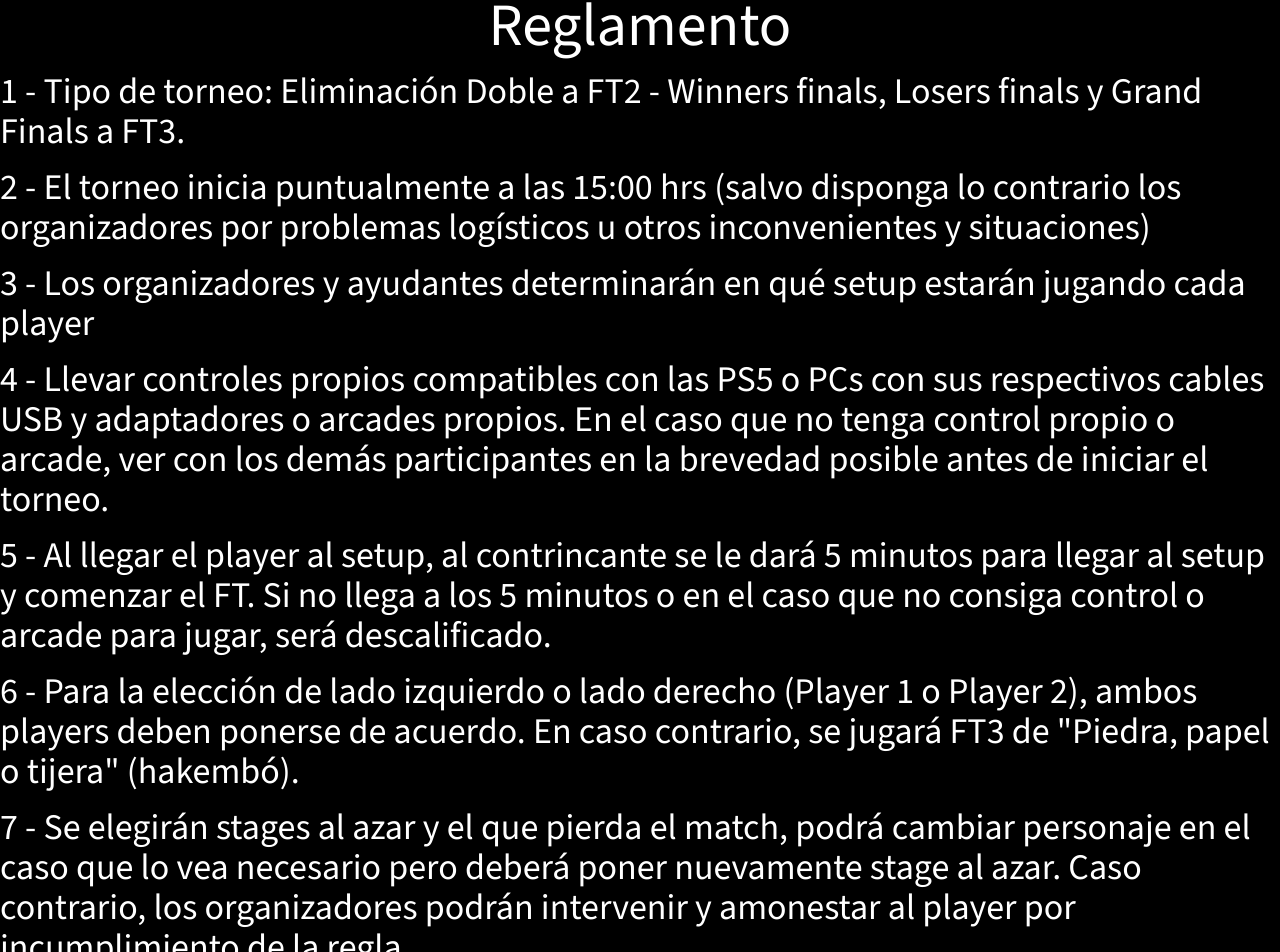
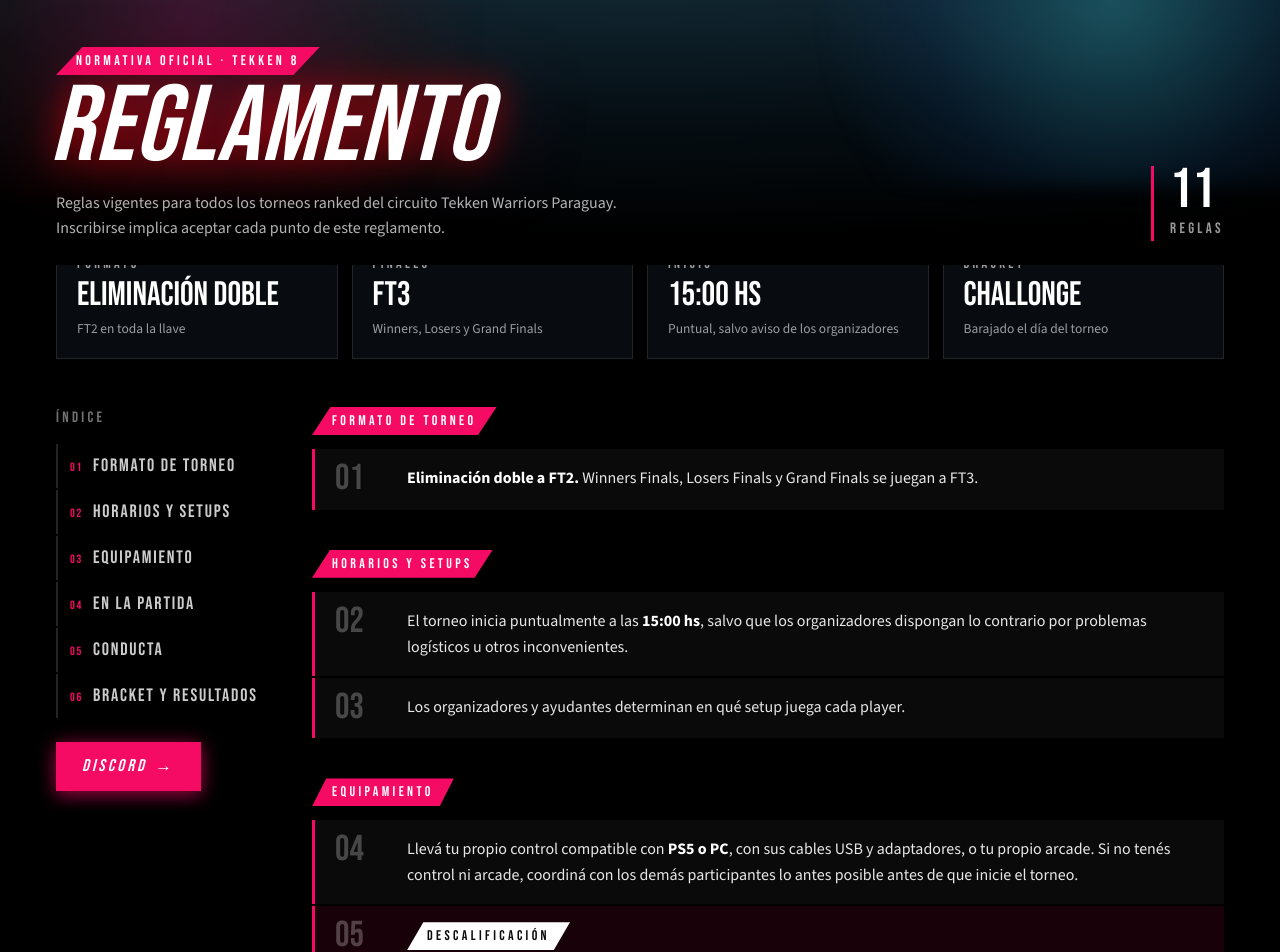
Before and after one commit to twpyhost/TWPY, a Next.js app: page /reglamento in a window 1280 px wide. Shown: the part 113-1065 px from the top of the page. Built offline with nearby package versions, Linux system fonts and the light colour scheme; no server answers.

Commit message:
feat: rebuild Reglamento page on Tekken 8 design tokens

```diff
--- a/src/app/reglamento/page.js
+++ b/src/app/reglamento/page.js
@@ -1,63 +1,270 @@
-import Image from "next/image";
-import SeeRankingButton from "@/components/seeRankingButton";
+import HeroSection from "@/components/ui/HeroSection";
+import RibbonTag from "@/components/ui/RibbonTag";
+import Button from "@/components/ui/Button";
 
-import jin from "@/assets/images/jin-home.webp";
-import kazuya from "@/assets/images/kazuya-home.webp";
+const QUICK_FACTS = [
+  { label: "FORMATO", value: "ELIMINACIÓN DOBLE", detail: "FT2 en toda la llave" },
+  { label: "FINALES", value: "FT3", detail: "Winners, Losers y Grand Finals" },
+  { label: "INICIO", value: "15:00 HS", detail: "Puntual, salvo aviso de los organizadores" },
+  { label: "BRACKET", value: "CHALLONGE", detail: "Barajado el día del torneo" },
+];
 
-export default function Home() {
+const ACCENT_BORDER = {
+  primary: "border-primary-500",
+  cyan: "border-tekken-blue-400",
+};
+
+const SECTIONS = [
+  {
+    id: "r-formato",
+    index: "01",
+    title: "FORMATO DE TORNEO",
+    accent: "primary",
+    rules: [
+      {
+        n: "01",
+        content: (
+          <>
+            <strong className="text-white">Eliminación doble a FT2.</strong> Winners Finals,
+            Losers Finals y Grand Finals se juegan a FT3.
+          </>
+        ),
+      },
+    ],
+  },
+  {
+    id: "r-horarios",
+    index: "02",
+    title: "HORARIOS Y SETUPS",
+    accent: "primary",
+    rules: [
+      {
+        n: "02",
+        content: (
+          <>
+            El torneo inicia puntualmente a las <strong className="text-white">15:00 hs</strong>,
+            salvo que los organizadores dispongan lo contrario por problemas logísticos u otros
+            inconvenientes.
+          </>
+        ),
+      },
+      {
+        n: "03",
+        content: "Los organizadores y ayudantes determinan en qué setup juega cada player.",
+      },
+    ],
+  },
+  {
+    id: "r-equipamiento",
+    index: "03",
+    title: "EQUIPAMIENTO",
+    accent: "primary",
+    rules: [
+      {
+        n: "04",
+        content: (
+          <>
+            Llevá tu propio control compatible con <strong className="text-white">PS5 o PC</strong>,
+            con sus cables USB y adaptadores, o tu propio arcade. Si no tenés control ni arcade,
+            coordiná con los demás participantes lo antes posible antes de que inicie el torneo.
+          </>
+        ),
+      },
+      {
+        n: "05",
+        critical: true,
+        content: (
+          <>
+            Cuando un player llega al setup, su contrincante tiene <strong>5 minutos</strong> para
+            presentarse y comenzar el FT. Si no llega en ese plazo, o no consigue control o arcade
+            para jugar, queda descalificado.
+          </>
+        ),
+      },
+    ],
+  },
+  {
+    id: "r-juego",
+    index: "04",
+    title: "EN LA PARTIDA",
+    accent: "cyan",
+    rules: [
+      {
+        n: "06",
+        content: (
+          <>
+            La elección de lado (<strong className="text-white">Player 1 o Player 2</strong>) se
+            define de común acuerdo. Si no hay acuerdo, se juega un FT3 de piedra, papel o tijera
+            (hakembó).
+          </>
+        ),
+      },
+      {
+        n: "07",
+        content: (
+          <>
+            Los stages se eligen <strong className="text-white">al azar</strong>. Quien pierde el
+            match puede cambiar de personaje si lo considera necesario, pero debe volver a poner
+            stage al azar. De lo contrario, los organizadores pueden intervenir y amonestar al
+            player por incumplimiento.
+          </>
+        ),
+      },
+      {
+        n: "08",
+        content: (
+          <>
+            Solo se permiten los <strong className="text-white">costumes por defecto</strong> del
+            juego. Está prohibido el uso de costumes personalizados.
+          </>
+        ),
+      },
+    ],
+  },
+  {
+    id: "r-conducta",
+    index: "05",
+    title: "CONDUCTA",
+    accent: "primary",
+    rules: [
+      {
+        n: "09",
+        content: (
+          <>
+            Se exige <strong className="text-white">buen comportamiento</strong> durante toda la
+            realización de los torneos.
+          </>
+        ),
+      },
+    ],
+  },
+  {
+    id: "r-resultados",
+    index: "06",
+    title: "BRACKET Y RESULTADOS",
+    accent: "primary",
+    rules: [
+      {
+        n: "10",
+        content: (
+          <>
+            Los brackets se organizan vía <strong className="text-white">Challonge</strong> y se
+            barajan el día del torneo con las personas que abonaron la inscripción.
+          </>
+        ),
+      },
+      {
+        n: "11",
+        content:
+          "Al terminar cada FT, acercate a los encargados del Challonge para reportar los resultados de las partidas.",
+      },
+    ],
+  },
+];
+
+export default function ReglamentoPage() {
+  const totalRules = SECTIONS.reduce((sum, s) => sum + s.rules.length, 0);
+
   return (
-    <div className="my-4 flex max-w-screen-2xl flex-col justify-self-center">
-      <div className="my-4 text-center text-6xl">Reglamento</div>
+    <>
+      <HeroSection className="px-5 pb-6 pt-11 sm:px-8 sm:pt-16 lg:px-14 lg:pt-[84px]">
+        <div className="mx-auto flex max-w-[1240px] flex-wrap items-end justify-between gap-8">
+          <div className="flex flex-col gap-1.5">
+            <RibbonTag>NORMATIVA OFICIAL &middot; TEKKEN 8</RibbonTag>
+            <h1 className="-ml-1.5 m-0 font-display text-[clamp(58px,8.4vw,116px)] italic leading-[.88] tracking-[0.01em] [text-shadow:0_0_34px_rgba(230,0,0,.65),0_0_90px_rgba(245,10,100,.38)]">
+              REGLAMENTO
+            </h1>
+            <p className="m-0 mt-2 max-w-[600px] font-body text-base leading-[1.6] text-white/70">
+              Reglas vigentes para todos los torneos ranked del circuito Tekken Warriors
+              Paraguay. Inscribirse implica aceptar cada punto de este reglamento.
+            </p>
+          </div>
+          <div className="flex flex-col items-start gap-0.5 border-l-[3px] border-primary-500 pl-4">
+            <span className="font-display text-[56px] leading-[.9]">{totalRules}</span>
+            <span className="font-display text-[15px] tracking-[0.22em] text-white/60">
+              REGLAS
+            </span>
+          </div>
+        </div>
+      </HeroSection>
 
-      <div className="mb-4 text-3xl sm:text-4xl">
-        1 - Tipo de torneo: Eliminación Doble a FT2 - Winners finals, Losers
-        finals y Grand Finals a FT3.
-      </div>
+      <section className="bg-black px-5 pb-24 sm:px-8 lg:px-14">
+        <div className="mx-auto max-w-[1240px]">
+          <div className="-mt-8 grid grid-cols-1 gap-3.5 sm:grid-cols-2 lg:grid-cols-4">
+            {QUICK_FACTS.map((fact) => (
+              <div key={fact.label} className="border border-white/10 bg-dark-gray-3-700 p-5">
+                <span className="block font-display text-sm tracking-[0.24em] text-white/60">
+                  {fact.label}
+                </span>
+                <span className="mt-1 block font-display text-[34px] leading-none">
+                  {fact.value}
+                </span>
+                <span className="mt-1.5 block font-body text-[13.5px] text-white/60">
+                  {fact.detail}
+                </span>
+              </div>
+            ))}
+          </div>
 
-      <div className="mb-4 text-3xl sm:text-4xl">
-        2 - El torneo inicia puntualmente a las 15:00 hrs (salvo disponga lo
-        contrario los organizadores por problemas logísticos u otros
-        inconvenientes y situaciones)
-      </div>
-      <div className="mb-4 text-3xl sm:text-4xl">
-        3 - Los organizadores y ayudantes determinarán en qué setup estarán
-        jugando cada player
-      </div>
-      <div className="mb-4 text-3xl sm:text-4xl">
-        4 - Llevar controles propios compatibles con las PS5 o PCs con sus
-        respectivos cables USB y adaptadores o arcades propios. En el caso que
-        no tenga control propio o arcade, ver con los demás participantes en la
-        brevedad posible antes de iniciar el torneo.
-      </div>
-      <div className="mb-4 text-3xl sm:text-4xl">
-        5 - Al llegar el player al setup, al contrincante se le dará 5 minutos
-        para llegar al setup y comenzar el FT. Si no llega a los 5 minutos o en
-        el caso que no consiga control o arcade para jugar, será descalificado.
-      </div>
-      <div className="mb-4 text-3xl sm:text-4xl">
-        6 - Para la elección de lado izquierdo o lado derecho (Player 1 o Player
-        2), ambos players deben ponerse de acuerdo. En caso contrario, se jugará
-        FT3 de "Piedra, papel o tijera" (hakembó).
-      </div>
-      <div className="mb-4 text-3xl sm:text-4xl">
-        7 - Se elegirán stages al azar y el que pierda el match, podrá cambiar
-        personaje en el caso que lo vea necesario pero deberá poner nuevamente
-        stage al azar. Caso contrario, los organizadores podrán intervenir y
-        amonestar al player por incumplimiento de la regla.
-      </div>
-      <div className="mb-4 text-3xl sm:text-4xl">
-        8 - Solo se permitirán costumes que vengan por defecto en el juego.
-        Prohibido la utilización de costumes personalizados.
-      </div>
-      <div className="mb-4 text-3xl sm:text-4xl">
-        9 - Buen comportamiento durante la realización de los torneos.
-      </div>
-      <div className="mb-4 text-3xl sm:text-4xl">
-        10 - Los brackets serán organizados vía Challonge y barajados en el día
-        del torneo con las personas que abonaron la inscripción. 11- Al terminar
-        cada FT, acercarse a los encargados del Challonge para decir los
-        resultados de las partidas.
-      </div>
-    </div>
+          <div className="mt-12 flex flex-wrap items-start gap-10 lg:flex-nowrap">
+            <aside className="sticky top-[100px] hidden flex-none flex-col gap-3.5 lg:flex lg:w-[216px]">
+              <span className="font-display text-[15px] tracking-[0.22em] text-white/45">
+                ÍNDICE
+              </span>
+              <div className="flex flex-col gap-0.5">
+                {SECTIONS.map((section) => (
+                  <a
+                    key={section.id}
+                    href={`#${section.id}`}
+                    className="flex items-baseline gap-2.5 border-l-2 border-white/[.14] px-3 py-2 font-display text-lg tracking-[0.1em] text-white/80 transition-colors duration-300 hover:border-primary-500 hover:bg-primary-500/10 hover:text-white"
+                  >
+                    <span className="text-xs tracking-[0.14em] text-primary-500">
+                      {section.index}
+                    </span>
+                    {section.title}
+                  </a>
+                ))}
+              </div>
+              <Button href="#" className="mt-2.5 self-start px-6 py-2.5 text-[17px] tracking-[0.18em]">
+                DISCORD <span>&rarr;</span>
+              </Button>
+            </aside>
+
+            <div className="flex min-w-0 flex-1 flex-col gap-10">
+              {SECTIONS.map((section) => (
+                <div key={section.id} id={section.id} className="scroll-mt-[100px]">
+                  <RibbonTag
+                    variant={section.accent === "cyan" ? "cyan" : "primary"}
+                    className="mb-3.5"
+                  >
+                    {section.title}
+                  </RibbonTag>
+                  <div className="flex flex-col gap-0.5">
+                    {section.rules.map((rule) => (
+                      <div
+                        key={rule.n}
+                        className={`grid grid-cols-[56px_1fr] items-start gap-4 border-l-[3px] px-5 py-4 transition-all duration-300 hover:translate-x-1.5 hover:bg-primary-500/10 ${ACCENT_BORDER[section.accent]} ${
+                          rule.critical ? "bg-primary-500/10" : "bg-white/[.04]"
+                        }`}
+                      >
+                        <span className="font-display text-4xl leading-[.8] text-white/25">
+                          {rule.n}
+                        </span>
+                        <div className="flex flex-col gap-2.5">
+                          {rule.critical && <RibbonTag variant="white">DESCALIFICACIÓN</RibbonTag>}
+                          <p className="m-0 font-body text-base leading-[1.62] text-white/90">
+                            {rule.content}
+                          </p>
+                        </div>
+                      </div>
+                    ))}
+                  </div>
+                </div>
+              ))}
+            </div>
+          </div>
+        </div>
+      </section>
+    </>
   );
 }
```
